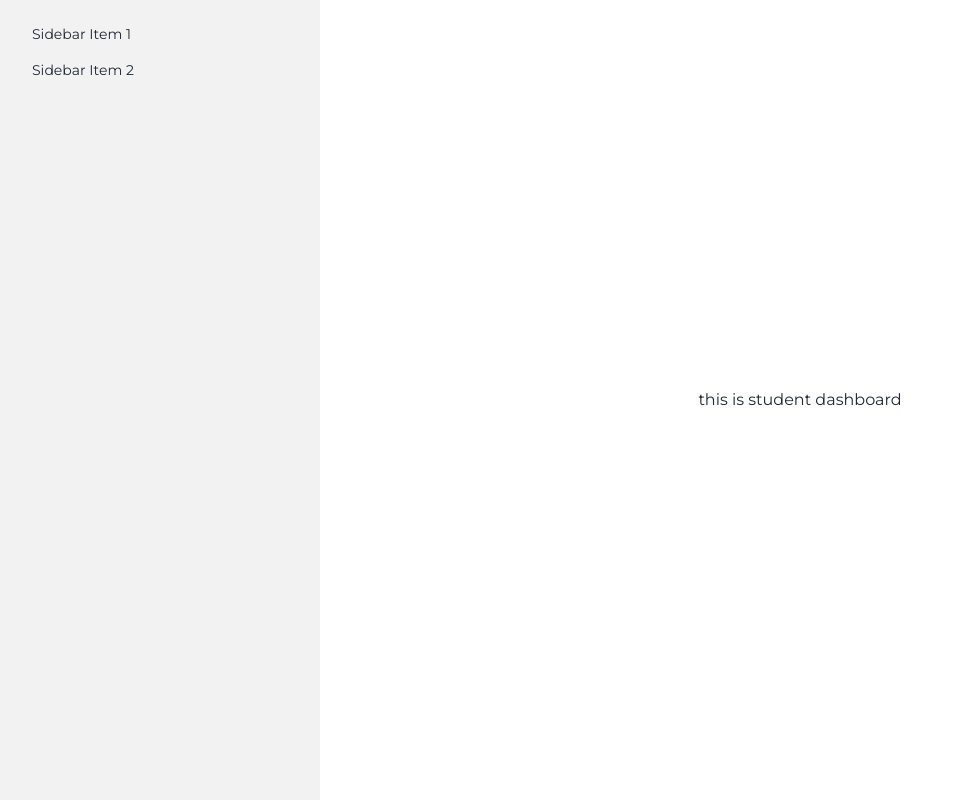
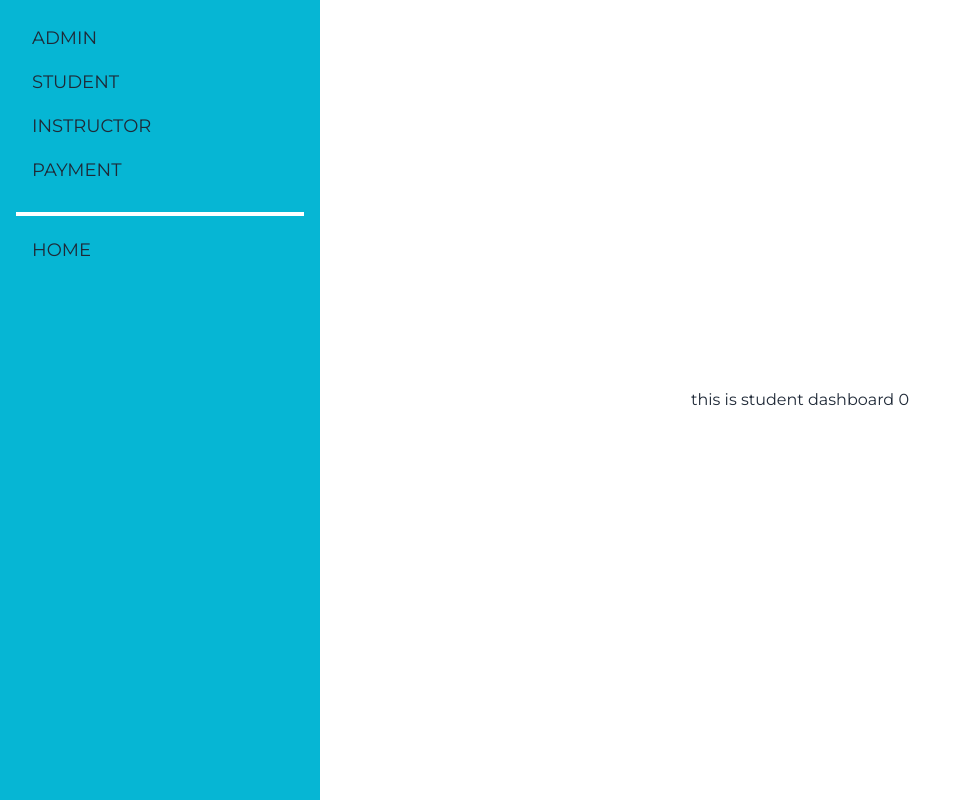
Before and after one commit to nazmulayyan/lingua-language-school-client, a React (Vite) app: page /dashboard/student in a window 1280 px wide. Shown: the whole page, without its empty margins (0-956 px from the left). Built offline with nearby package versions, Linux system fonts and the light colour scheme; no server answers.

Commit message:
add classes

```diff
--- a/src/Hooks/addItems.jsx
+++ b/src/Hooks/addItems.jsx
@@ -8,13 +8,13 @@ const addItems = () => {
 
     const { refetch, data: addClass = [] } = useQuery({
         queryKey: ['addClass', user?.email],
-        queryFn: async () =>{
+        queryFn: async () => {
             const res = await fetch(`http://localhost:5000/addClass?email=${user.email}`)
             return res.json;
         },
-      })
+    })
 
-      return [addClass, refetch]
+    return [addClass, refetch]
 }
 
 
--- a/src/LayOut/DashBoard/DashBoard.jsx
+++ b/src/LayOut/DashBoard/DashBoard.jsx
@@ -1,20 +1,26 @@
-import { Outlet } from "react-router-dom";
+import { Link, Outlet } from "react-router-dom";
 
 const DashBoard = () => {
     return (
         <div className="drawer lg:drawer-open">
             <input id="my-drawer-2" type="checkbox" className="drawer-toggle" />
             <div className="drawer-content flex flex-col items-center justify-center">
+
                 <Outlet></Outlet>
+
                 <label htmlFor="my-drawer-2" className="btn btn-primary drawer-button lg:hidden">Open drawer</label>
 
             </div>
             <div className="drawer-side">
                 <label htmlFor="my-drawer-2" className="drawer-overlay"></label>
-                <ul className="menu p-4 w-80 h-full bg-base-200 text-base-content">
+                <ul className="menu p-4 w-80 h-full bg-cyan-500 text-base-content">
                     {/* Sidebar content here */}
-                    <li><a>Sidebar Item 1</a></li>
-                    <li><a>Sidebar Item 2</a></li>
+                    <li className="hover:bg-white rounded-lg uppercase text-lg"><Link>admin</Link></li>
+                    <li className="hover:bg-white rounded-lg uppercase text-lg"><Link to='student'>student</Link></li>
+                    <li className="hover:bg-white rounded-lg uppercase text-lg"><Link to='InstructorDashBoard'>instructor</Link></li>
+                    <li className="hover:bg-white rounded-lg uppercase text-lg"><Link to='payment'>payment</Link></li>
+                    <div className="border-b-4 border-white pt-5 w-full"></div>
+                    <li className="hover:bg-white rounded-lg uppercase text-lg mt-3"><Link to='/'>home</Link></li>
                 </ul>
 
             </div>
--- /dev/null
+++ b/src/Pages/Dashboard/Payment/Payment.jsx
@@ -0,0 +1,10 @@
+
+const Payment = () => {
+    return (
+        <div>
+            <h2>this is payment</h2>
+        </div>
+    );
+};
+
+export default Payment;
--- a/src/Pages/Dashboard/Student/Student.jsx
+++ b/src/Pages/Dashboard/Student/Student.jsx
@@ -1,8 +1,10 @@
+import addItems from "../../../Hooks/addItems";
 
 const Student = () => {
+    const [addClass] = addItems();
     return (
         <div>
-            <h2>this is student dashboard</h2>
+            <h2>this is student dashboard {addClass.length}</h2>
         </div>
     );
 };
--- a/src/Pages/Home/ClassItem/ClassItem.jsx
+++ b/src/Pages/Home/ClassItem/ClassItem.jsx
@@ -2,6 +2,7 @@ import { useContext } from "react";
 import { AuthContext } from "../../../Provider/AuthProvider";
 import { useLocation, useNavigate } from "react-router-dom";
 import Swal from "sweetalert2";
+import addItems from "../../../Hooks/addItems";
 
 const ClassItem = ({ item }) => {
 
@@ -9,6 +10,7 @@ const ClassItem = ({ item }) => {
     const {user} = useContext(AuthContext);
     const navigate = useNavigate();
     const location = useLocation();
+    const [, refetch] = addItems()
 
     const handleAddToClass = item =>{
         console.log(item);
@@ -24,6 +26,7 @@ const ClassItem = ({ item }) => {
             .then(res => res.json())
             .then(data => {
                 if(data.insertedId){
+                    refetch();
                     Swal.fire({
                         position: 'top-end',
                         icon: 'success',
--- a/src/Shared/Header/Navbar.jsx
+++ b/src/Shared/Header/Navbar.jsx
@@ -61,11 +61,12 @@ const Navbar = () => {
                                 <>
 
                                     <li className="px-6 cursor-pointer font-semibold text-lg text-white">
+
                                         <ActiveLink className="" to="/dashboard">
                                             dashboard
                                         </ActiveLink>
                                         <div className="fixed top-1/2 left-0 rounded-r-sm bg-cyan-500 px-3 py-2 text-3xl font-bold text-black">
-                                            <div>+{addClass?.length || 0}</div>
+                                            <span className="text-base">+{addClass?.length || 0}</span>
                                             <RiShoppingCartLine />
                                         </div>
                                     </li>
```
Also changed, not shown: src/Routes/Route.jsx (+7 -2 lines).
